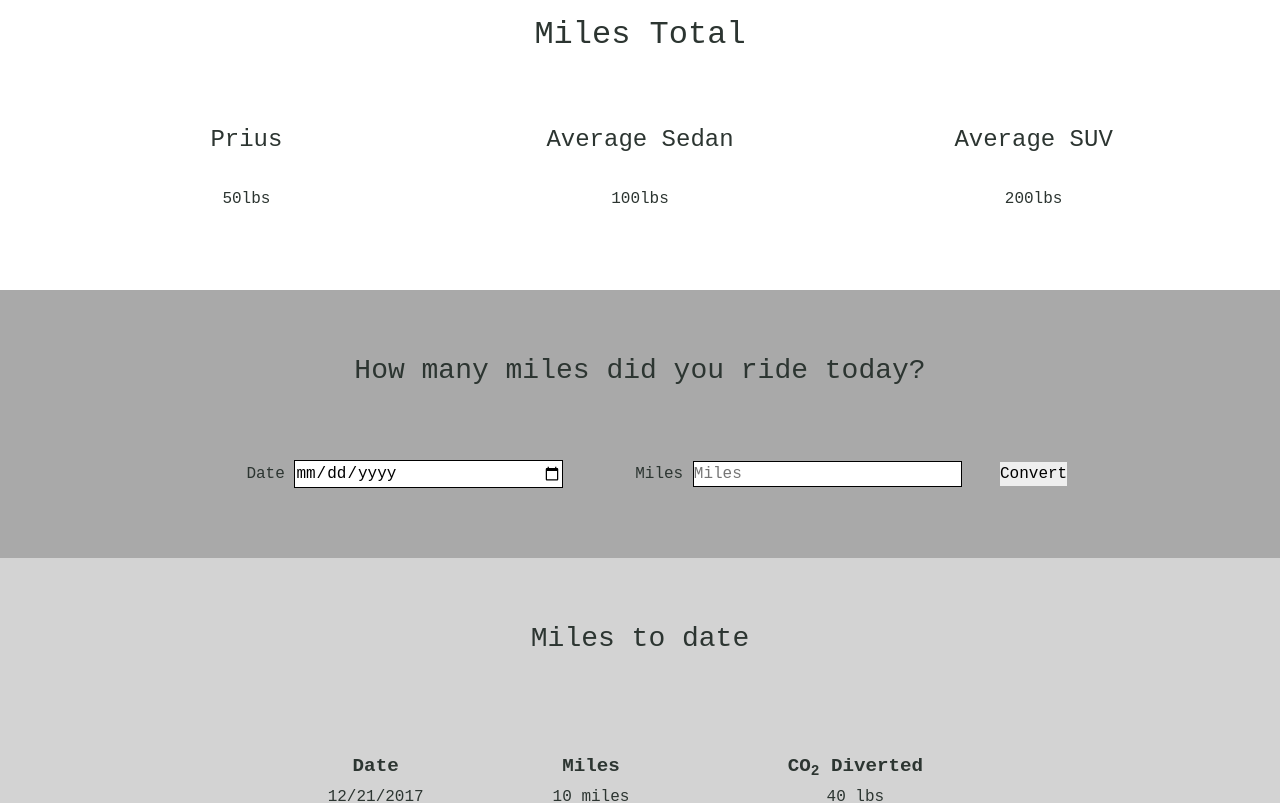
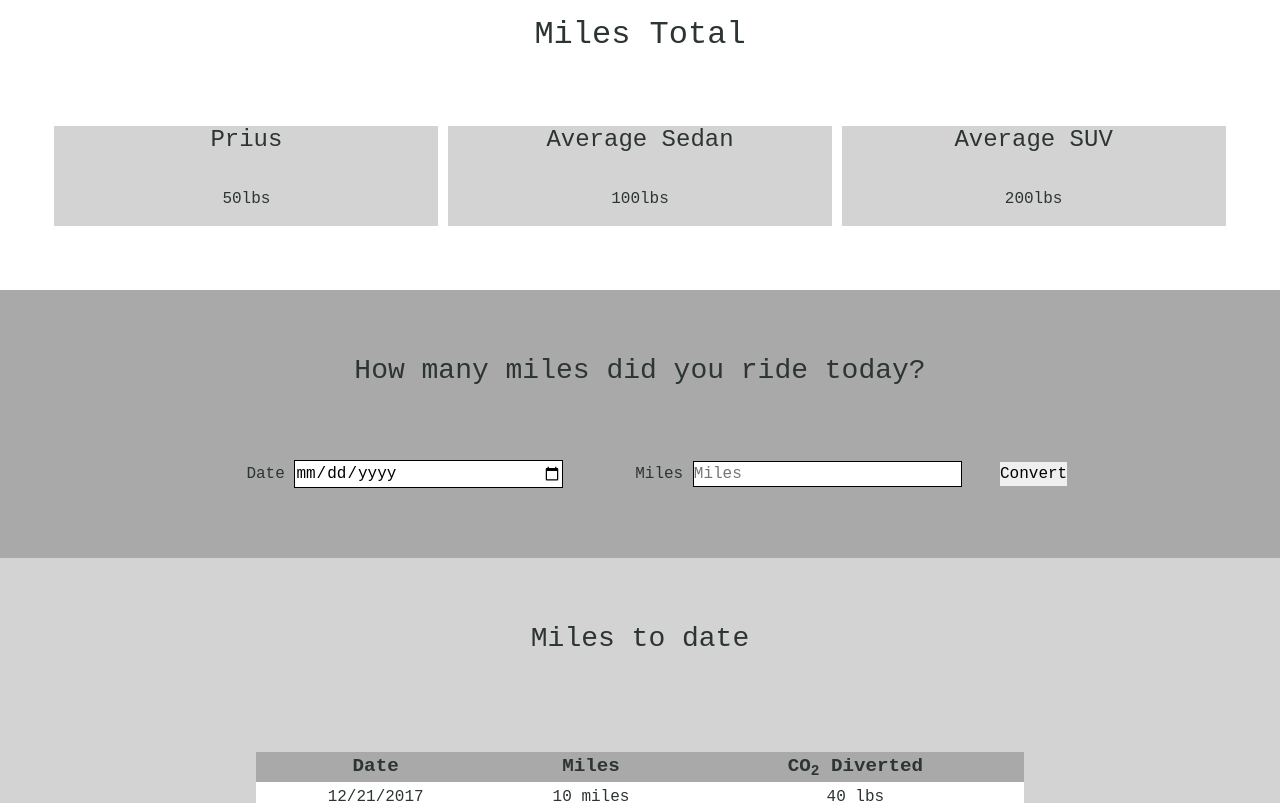
Before and after one commit to LeahBorns/commute-calculator-final-capstone, a plain HTML site: page public/user-input-page.html in a window 1280 px wide. Shown: the part 240-1043 px from the top of the page. Drawn offline with nearby package versions, Linux system fonts and the light colour scheme.

```diff
--- a/public/user-input-page.css
+++ b/public/user-input-page.css
@@ -32,7 +32,7 @@
     margin: auto;
     width: 30%;
     display: inline-block;
-    background-color: white;
+    background-color: lightgray;
 }
 
 section {
@@ -76,6 +76,7 @@
 }
 
 table {
+    background-color: white;
     margin: auto;
     width: 60%;
 
@@ -83,9 +84,11 @@
 
 table th {
     font-size: 1.2em;
+    background-color: darkgray;
 }
 
 table tr {
+
     height: 30px;
     border: none;
 }
```
Also changed, not shown: 1 other file.
